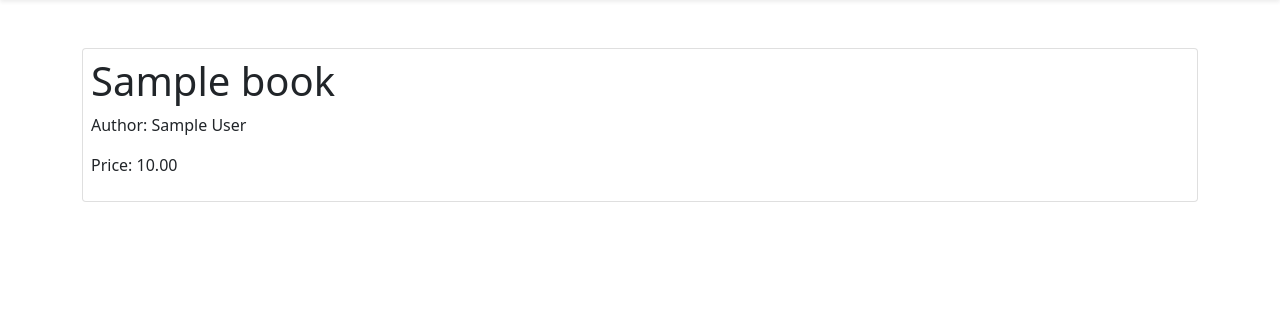
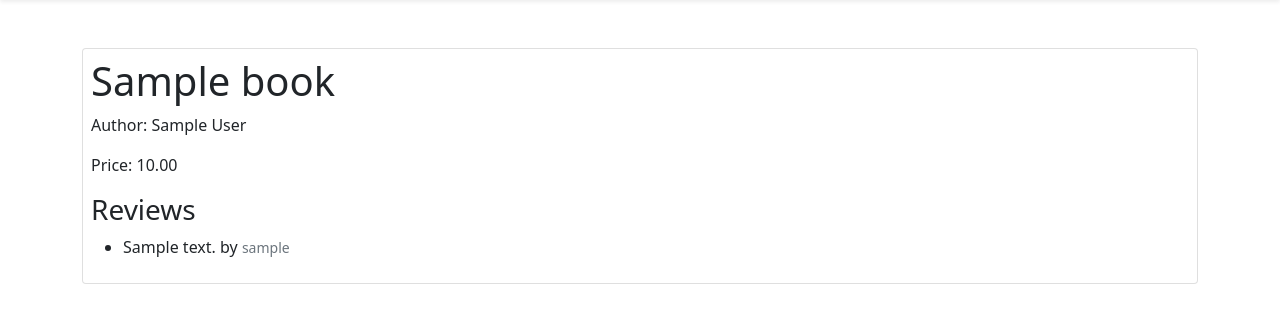
Before and after one commit to paulnyabaro/bookstore, a Django app: page /books/00000000-0000-0000-0000-000000000001/ in a window 1280 px wide. Shown: the part 56-379 px from the top of the page. Run offline with Django 4.2, Linux system fonts and the light colour scheme; tables that the repository leaves empty hold one stand-in row (values such as "Sample post"); parts of the project's set-up code (start-up, migrations or seed data) failed here and were passed over.

Commit message:
Added review section for book detail page

```diff
--- a/templates/books/book_detail.html
+++ b/templates/books/book_detail.html
@@ -8,6 +8,12 @@
             <h1>{{ book.title }}</h1>
             <p>Author: {{ book.author }}</p>
             <p>Price: {{ book.price }}</p>
+            <h3>Reviews</h3>
+            <ul>
+                {% for review in book.reviews.all %}
+                <li>{{ review.review }} by <small class="text-muted">{{ review.author }}</small></li>
+                {% endfor %}
+            </ul>
         </div>
     </div>
 </section>
```
